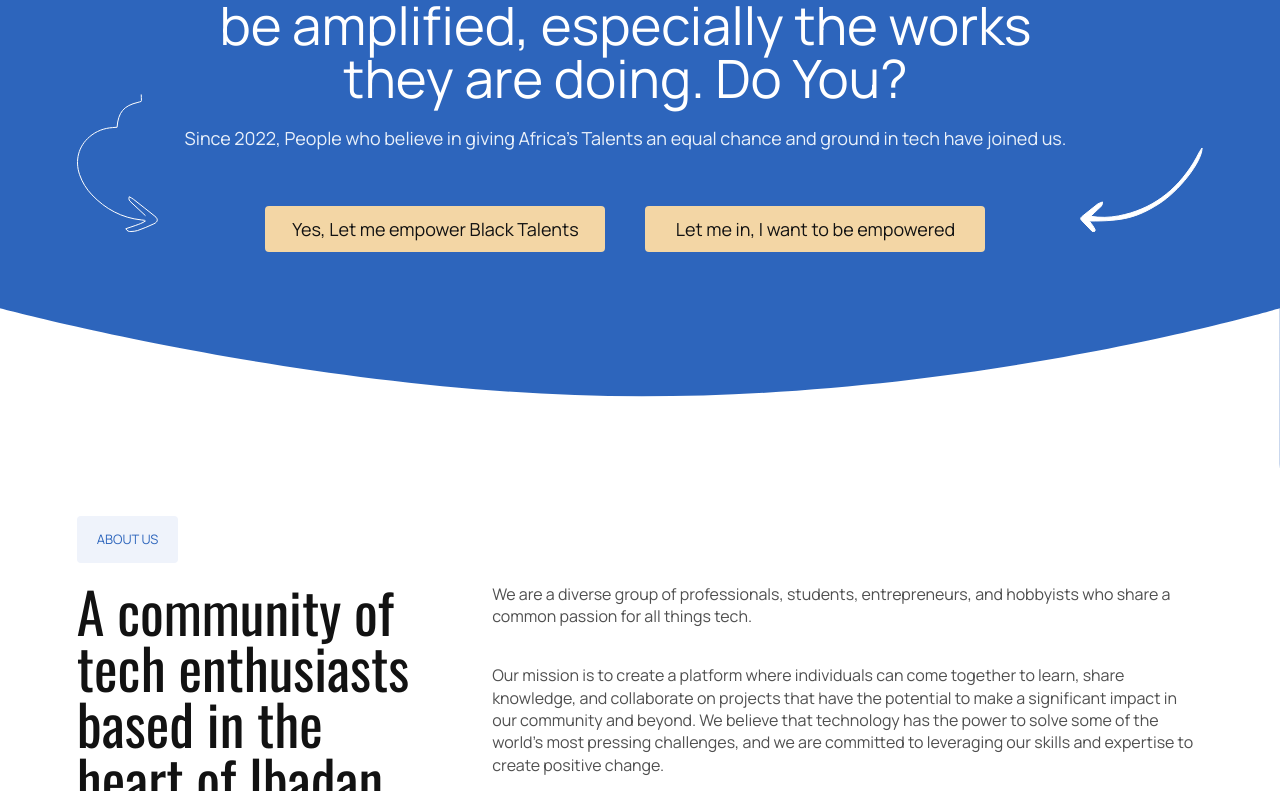
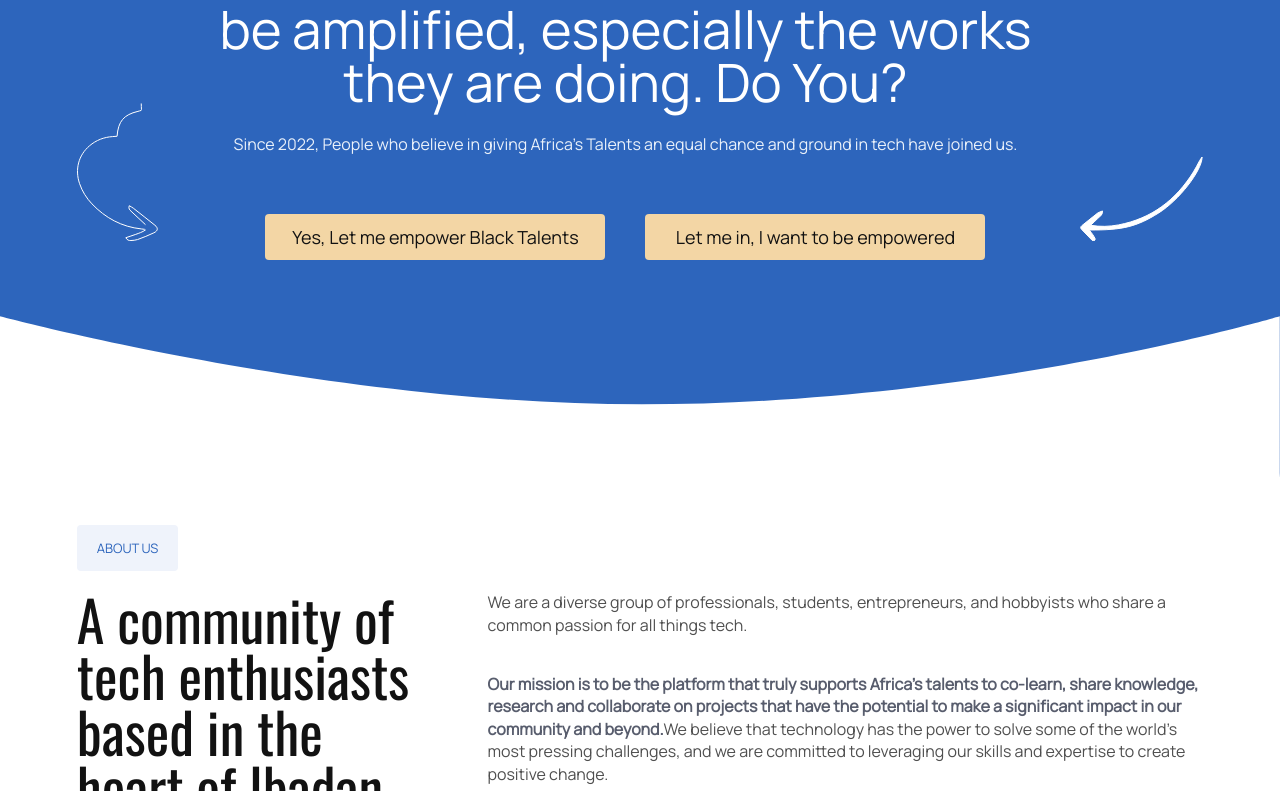
Before and after one commit to Ibadan-Techies/badtechies, a Next.js app: page / in a window 1280 px wide. Shown: the part 269-1060 px from the top of the page. Built offline with nearby package versions, Linux system fonts and the light colour scheme.

Commit message:
improve about us

```diff
--- a/src/components/Layout/LandingAboutUs/about.tsx
+++ b/src/components/Layout/LandingAboutUs/about.tsx
@@ -13,18 +13,21 @@ const MainContent = (
       A community of tech enthusiasts based in the heart of Ibadan, Nigeria.
     </p>
     <div className="lg:gap-[2.3rem] gap-7 flex flex-col text-[#4F4F4F]">
-      <p className="text leading-[22.4px]">
+      <p>
         We are a diverse group of professionals, students, entrepreneurs, and
         hobbyists who share a common passion for all things tech.
       </p>
 
-      <p className="text leading-[22.4px]">
-        Our mission is to create a platform where individuals can come together
-        to learn, share knowledge, and collaborate on projects that have the
-        potential to make a significant impact in our community and beyond. We
-        believe that technology has the power to solve some of the world's most
-        pressing challenges, and we are committed to leveraging our skills and
-        expertise to create positive change.
+      <p>
+        <b className="opacity-80 text-[#2f3549]">
+          Our mission is to be the platform that truly supports Africa's talents
+          to co-learn, share knowledge, research and collaborate on projects
+          that have the potential to make a significant impact in our community
+          and beyond.
+        </b>
+        We believe that technology has the power to solve some of the world's
+        most pressing challenges, and we are committed to leveraging our skills
+        and expertise to create positive change.
       </p>
       <span className="lg:w-fit">
         <Button
--- a/src/styles/globals.css
+++ b/src/styles/globals.css
@@ -11,8 +11,9 @@
     @apply font-medium lg:text-[1.8rem]/[1.8rem] md:text-[1.7rem]/[1.7rem] text-[1.5rem]/[1.5rem] font-oswald;
   }
 
-  .text {
-    @apply text-base leading-4;
+  .text,
+  p {
+    @apply md:text-base lg:leading-[1.4rem] md:leading-4 text-sm;
   }
 
   ._bg-blur {
```
